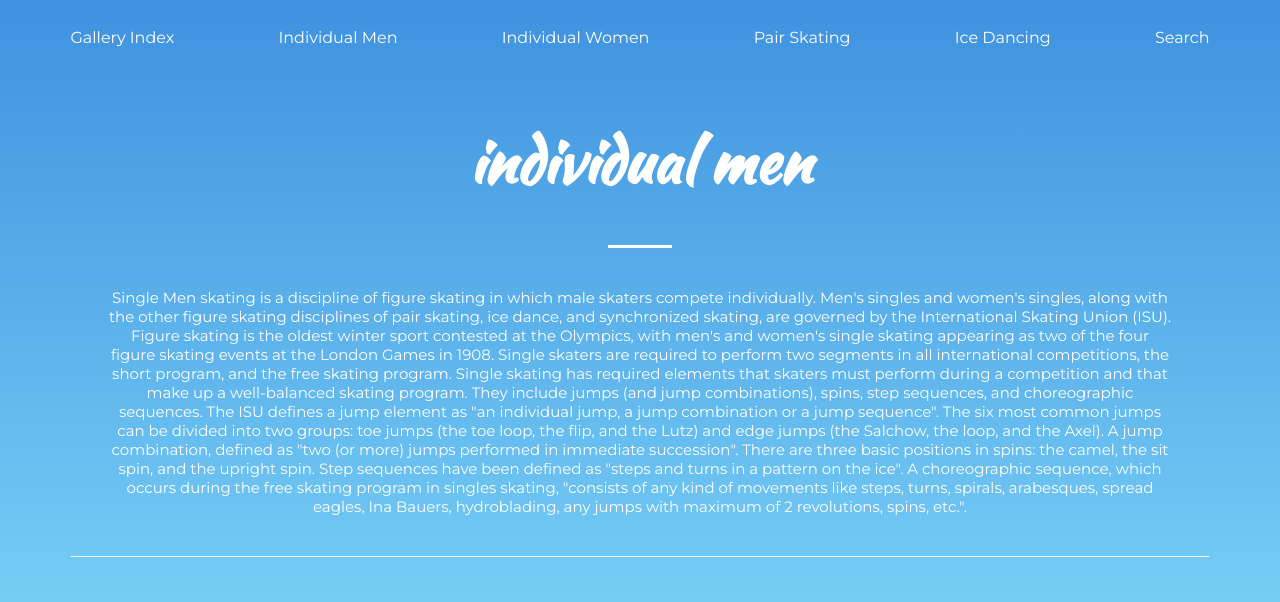
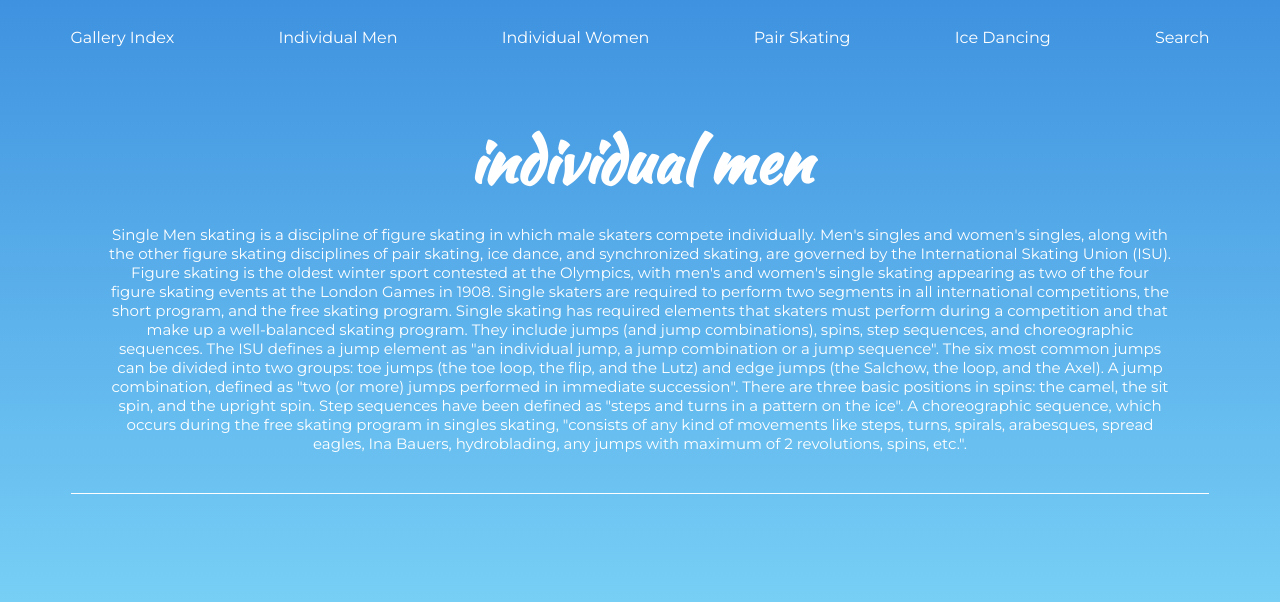
Before and after one commit to renee0905/group5, a Jekyll site: the page built from individual-men.markdown, in a window 1280 px wide. Shown: the top 602 px of the page. Built offline with Jekyll 4.4.1, drawn with Linux system fonts in a browser that asks for light colours; grey boxes are pictures that could not be loaded.

Commit message:
Update individual-men.markdown

```diff
--- a/individual-men.markdown
+++ b/individual-men.markdown
@@ -4,7 +4,6 @@ title: Individual Men
 permalink: /individual-men/
 ---
 <h1> individual men</h1>
-<div class="line"></div>
 
 <p class="para">Single Men skating is a discipline of figure skating in which male skaters compete individually. Men's singles and women's singles, along with the other figure skating disciplines of pair skating, ice dance, and synchronized skating, are governed by the International Skating Union (ISU). Figure skating is the oldest winter sport contested at the Olympics, with men's and women's single skating appearing as two of the four figure skating events at the London Games in 1908.
 Single skaters are required to perform two segments in all international competitions, the short program, and the free skating program.
```
